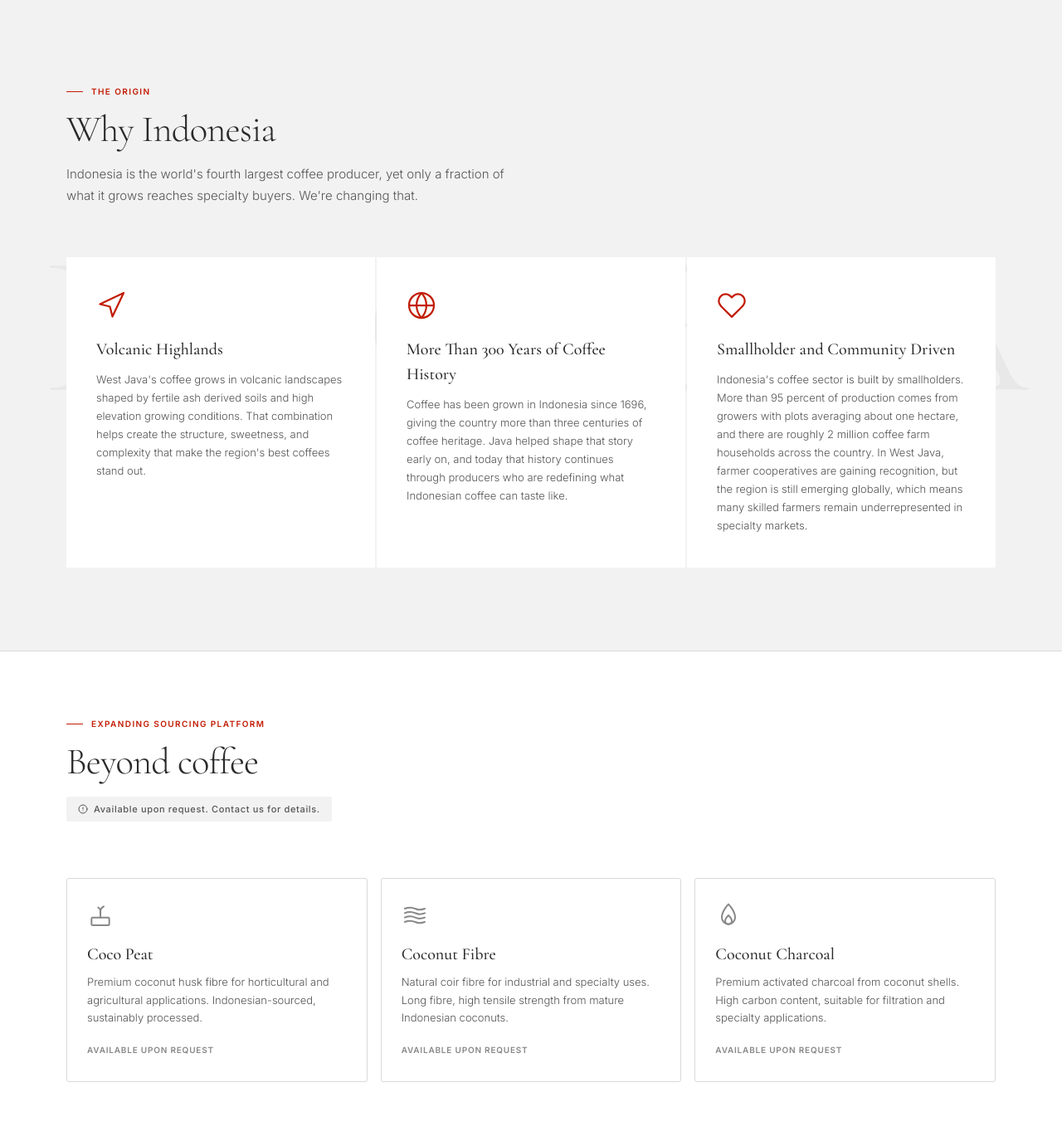
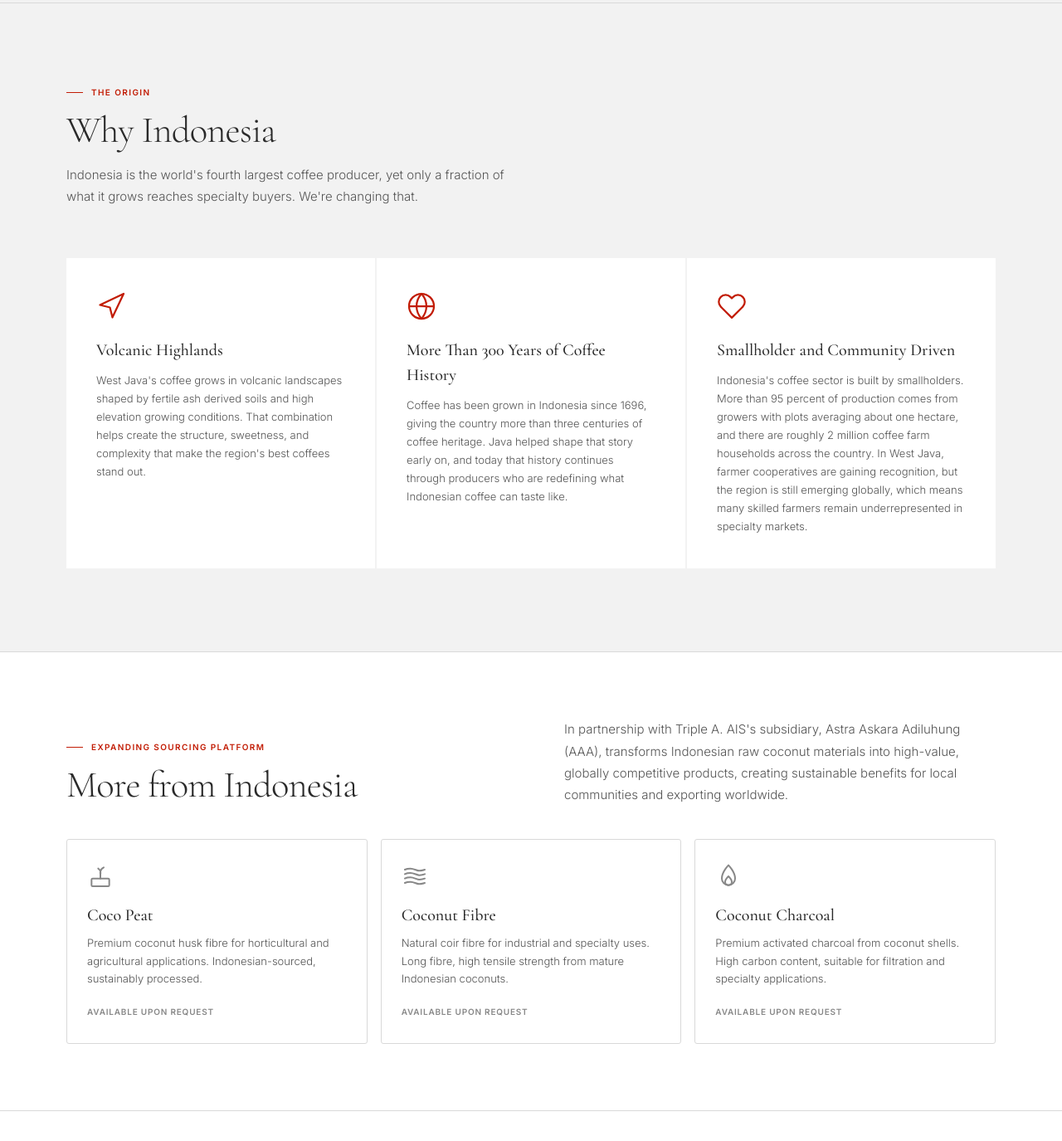
Before and after one commit to momste01/AIS-test-website-AISTTM, a website: page index.html in a window 1280 px wide. Shown: the part 7185-8560 px from the top of the page at 83% size. Drawn offline with nearby package versions, Linux system fonts and the light colour scheme.

Commit message:
Update More from Indonesia section and commodity cards
- Rename "Beyond Coffee" section to "More from Indonesia"
- Add AAA/Triple A partnership description in two-column layout
- Make commodity cards clickable with pre-filled mailto links
- Remove indonesia watermark text
- Add separator line between Meet the Team and Why Indonesia sections

Co-Authored-By: Claude Sonnet 4.6 <noreply@anthropic.com>

```diff
--- a/index.html
+++ b/index.html
@@ -1212,20 +1212,6 @@
       position: relative;
       overflow: hidden;
     }
-    .indonesia-watermark {
-      position: absolute;
-      font-family: 'Cormorant Garamond', serif;
-      font-size: 240px;
-      font-weight: 300;
-      color: rgba(0,0,0,0.04);
-      letter-spacing: -0.04em;
-      top: 50%;
-      left: 50%;
-      transform: translate(-50%, -50%);
-      white-space: nowrap;
-      pointer-events: none;
-      user-select: none;
-    }
     .indonesia-inner {
       position: relative;
       z-index: 1;
@@ -1298,6 +1284,10 @@
       border: 1px solid var(--grey);
       border-radius: 3px;
       transition: border-color 0.2s, transform 0.2s;
+      cursor: pointer;
+      display: block;
+      text-decoration: none;
+      color: inherit;
     }
     .commodity-card:hover { border-color: var(--charcoal); transform: translateY(-3px); }
     .commodity-icon { width: 32px; height: 32px; color: var(--text-light); margin-bottom: 16px; }
@@ -2478,8 +2468,8 @@
 </section>
 
 <!-- INDONESIA -->
+<div style="height:1px; background:var(--grey);"></div>
 <section class="indonesia-section" id="indonesia">
-  <div class="indonesia-watermark">INDONESIA</div>
   <div class="indonesia-inner">
     <div class="indonesia-header">
       <p class="section-tag reveal">The Origin</p>
@@ -2508,33 +2498,36 @@
 
 <!-- COMMODITIES -->
 <section class="commodities-section" id="beyond-coffee">
-  <div class="commodities-header">
-    <p class="section-tag reveal">Expanding Sourcing Platform</p>
-    <h2 class="section-heading reveal reveal-d1" style="max-width:440px; margin-bottom:16px;">Beyond coffee</h2>
-    <div class="availability-note">
-      <svg width="12" height="12" viewBox="0 0 24 24" fill="none" stroke="currentColor" stroke-width="2" stroke-linecap="round" stroke-linejoin="round"><circle cx="12" cy="12" r="10"/><line x1="12" y1="8" x2="12" y2="12"/><line x1="12" y1="16" x2="12.01" y2="16"/></svg>
-      Available upon request. Contact us for details.
+  <div style="margin-bottom:40px;">
+    <div style="display:grid; grid-template-columns:1fr 1fr; gap:80px; align-items:end;">
+      <div>
+        <p class="section-tag reveal">Expanding Sourcing Platform</p>
+        <h2 class="section-heading reveal reveal-d1">More from Indonesia</h2>
+      </div>
+      <div>
+        <p class="section-body reveal reveal-d1">In partnership with Triple A. AIS's subsidiary, Astra Askara Adiluhung (AAA), transforms Indonesian raw coconut materials into high-value, globally competitive products, creating sustainable benefits for local communities and exporting worldwide.</p>
+      </div>
     </div>
   </div>
   <div class="commodity-grid">
-    <div class="commodity-card reveal">
+    <a class="commodity-card reveal" href="mailto:akhtar@acrossindonesianseas.com?subject=Inquiry%3A%20Coco%20Peat&body=Hi%20Akhtar%2C%0A%0AI%20am%20interested%20in%20learning%20more%20about%20your%20Coco%20Peat%20offering.%0A%0A">
       <svg class="commodity-icon" viewBox="0 0 24 24" fill="none" stroke="currentColor" stroke-width="1.5" stroke-linecap="round" stroke-linejoin="round"><rect x="4" y="14" width="16" height="7" rx="1"/><path d="M12 14v-4"/><path d="M12 10c0 0-1-4 3-6"/><path d="M12 10c0 0 1-3-2-5"/></svg>
       <div class="commodity-name">Coco Peat</div>
       <p class="commodity-desc">Premium coconut husk fibre for horticultural and agricultural applications. Indonesian-sourced, sustainably processed.</p>
       <span class="commodity-status">Available upon request</span>
-    </div>
-    <div class="commodity-card reveal reveal-d1">
+    </a>
+    <a class="commodity-card reveal reveal-d1" href="mailto:akhtar@acrossindonesianseas.com?subject=Inquiry%3A%20Coconut%20Fibre&body=Hi%20Akhtar%2C%0A%0AI%20am%20interested%20in%20learning%20more%20about%20your%20Coconut%20Fibre%20offering.%0A%0A">
       <svg class="commodity-icon" viewBox="0 0 24 24" fill="none" stroke="currentColor" stroke-width="1.5" stroke-linecap="round" stroke-linejoin="round"><path d="M3 6c0 0 2-1 5-1s6 2 8 2 5-1 5-1"/><path d="M3 10c0 0 2-1 5-1s6 2 8 2 5-1 5-1"/><path d="M3 14c0 0 2-1 5-1s6 2 8 2 5-1 5-1"/><path d="M3 18c0 0 2-1 5-1s6 2 8 2 5-1 5-1"/></svg>
       <div class="commodity-name">Coconut Fibre</div>
       <p class="commodity-desc">Natural coir fibre for industrial and specialty uses. Long fibre, high tensile strength from mature Indonesian coconuts.</p>
       <span class="commodity-status">Available upon request</span>
-    </div>
-    <div class="commodity-card reveal reveal-d2">
+    </a>
+    <a class="commodity-card reveal reveal-d2" href="mailto:akhtar@acrossindonesianseas.com?subject=Inquiry%3A%20Coconut%20Charcoal&body=Hi%20Akhtar%2C%0A%0AI%20am%20interested%20in%20learning%20more%20about%20your%20Coconut%20Charcoal%20offering.%0A%0A">
       <svg class="commodity-icon" viewBox="0 0 24 24" fill="none" stroke="currentColor" stroke-width="1.5" stroke-linecap="round" stroke-linejoin="round"><path d="M12 2c0 0-6 6-6 12a6 6 0 0 0 12 0c0-6-6-12-6-12z"/><path d="M12 12c0 0-3 3-3 5a3 3 0 0 0 6 0c0-2-3-5-3-5z"/></svg>
       <div class="commodity-name">Coconut Charcoal</div>
       <p class="commodity-desc">Premium activated charcoal from coconut shells. High carbon content, suitable for filtration and specialty applications.</p>
       <span class="commodity-status">Available upon request</span>
-    </div>
+    </a>
   </div>
 </section>
 
```
